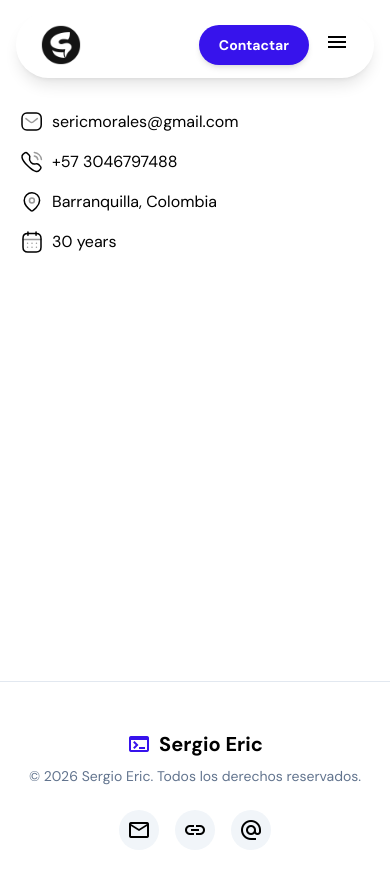
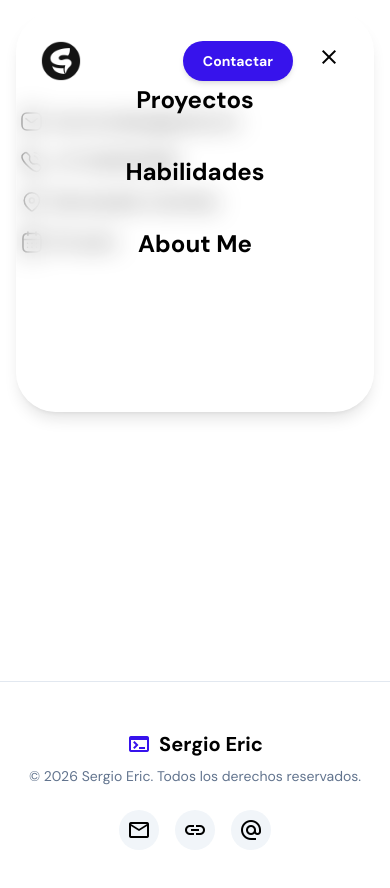
Before and after one commit to SergioEric/personal-website, a Next.js app: page /contact-me in a window 390 px wide. Both pictures are taken after a click on the button "menu". Shown: the top 888 px of the page. Built offline with nearby package versions, Linux system fonts and the light colour scheme.

Commit message:
feat: implement animated mobile menu in NavBar and add utility function for class merging

```diff
--- a/components/navbar/navbar.tsx
+++ b/components/navbar/navbar.tsx
@@ -2,20 +2,46 @@ import React, { useState, useEffect } from 'react';
 import Image from 'next/image';
 import Link from 'next/link';
 import { useTheme } from 'next-themes';
+import { cn } from '@lib/utils';
+import { useSpring, animated, config } from '@react-spring/web';
 
 const NavBar = () => {
   const { resolvedTheme } = useTheme();
   const [mounted, setMounted] = useState(false);
+  const [isMenuOpen, setIsMenuOpen] = useState(false);
+
+  const AnimatedDiv = animated.div as any;
+  const AnimatedNav = animated.nav as any;
+
+  const springProps = useSpring({
+    height: isMenuOpen ? '400px' : '73px',
+    borderRadius: isMenuOpen ? '2.5rem' : '3rem',
+    paddingTop: isMenuOpen ? '24px' : '12px',
+    paddingBottom: isMenuOpen ? '24px' : '12px',
+    config: config.gentle,
+  });
+
+  const menuSpring = useSpring({
+    opacity: isMenuOpen ? 1 : 0,
+    transform: isMenuOpen ? 'translateY(0px)' : 'translateY(-20px)',
+    config: config.gentle,
+  });
 
   useEffect(() => {
     setMounted(true);
   }, []);
 
+  const toggleMenu = () => {
+    setIsMenuOpen(!isMenuOpen);
+  };
+
   const logo_path = resolvedTheme === 'light' ? '/devef_black.webp' : '/devef_white.webp';
 
   return (
     <div className="fixed top-0 left-0 right-0 z-50 px-4 md:px-10 py-3">
-      <div className="mx-auto max-w-240 bg-white/10 dark:bg-[#292348]/40 backdrop-blur-md border border-white/20 dark:border-white/10 rounded-full px-6 py-3 shadow-lg">
+      <AnimatedDiv style={springProps} className={cn(
+        "mx-auto max-w-240 bg-white/10 dark:bg-[#292348]/40 backdrop-blur-md border border-white/20 dark:border-white/10 shadow-lg flex flex-col overflow-hidden px-6"
+      )}>
         <header className="flex items-center justify-between whitespace-nowrap">
           <div className="flex items-center gap-3">
             <Link href="/" className="flex items-center justify-center">
@@ -31,22 +57,13 @@ const NavBar = () => {
             </Link>
           </div>
           <nav className="hidden md:flex items-center gap-8">
-            <a
-              className="text-sm font-medium hover:text-primary transition-colors"
-              href="#work"
-            >
+            <a className="text-sm font-medium hover:text-primary transition-colors" href="#work">
               Proyectos
             </a>
-            <a
-              className="text-sm font-medium hover:text-primary transition-colors"
-              href="#skills"
-            >
+            <a className="text-sm font-medium hover:text-primary transition-colors" href="#skills">
               Habilidades
             </a>
-            <Link
-              className="text-sm font-medium hover:text-primary transition-colors"
-              href="/me"
-            >
+            <Link className="text-sm font-medium hover:text-primary transition-colors" href="/me">
               About Me
             </Link>
           </nav>
@@ -56,12 +73,45 @@ const NavBar = () => {
                 <span className="truncate">Contactar</span>
               </button>
             </Link>
-            <button className="md:hidden text-dark dark:text-white">
-              <span className="material-symbols-outlined">menu</span>
+            <button
+              className="xs:grid sm:grid md:hidden lg:hidden text-dark dark:text-white items-center justify-center bg-white/10 dark:bg-white/5 rounded-lg p-2 hover:bg-white/20 transition-colors"
+              onClick={toggleMenu}
+              aria-label="Toggle menu"
+            >
+              <span className="material-symbols-outlined">{isMenuOpen ? 'close' : 'menu'}</span>
             </button>
           </div>
         </header>
-      </div>
+
+        {/* Mobile Menu */}
+        <div className="md:hidden">
+          {isMenuOpen && (
+            <AnimatedNav style={menuSpring} className="flex flex-col items-center justify-center gap-10 flex-1">
+              <a
+                className="text-2xl font-semibold hover:text-primary transition-colors"
+                href="#work"
+                onClick={() => setIsMenuOpen(false)}
+              >
+                Proyectos
+              </a>
+              <a
+                className="text-2xl font-semibold hover:text-primary transition-colors"
+                href="#skills"
+                onClick={() => setIsMenuOpen(false)}
+              >
+                Habilidades
+              </a>
+              <Link
+                className="text-2xl font-semibold hover:text-primary transition-colors"
+                href="/me"
+                onClick={() => setIsMenuOpen(false)}
+              >
+                About Me
+              </Link>
+            </AnimatedNav>
+          )}
+        </div>
+      </AnimatedDiv>
     </div>
   );
 };
--- /dev/null
+++ b/lib/utils.ts
@@ -0,0 +1,6 @@
+import { ClassValue, clsx } from 'clsx';
+import { twMerge } from 'tailwind-merge';
+
+export function cn(...inputs: ClassValue[]) {
+  return twMerge(clsx(inputs));
+}
--- a/package.json
+++ b/package.json
@@ -8,11 +8,14 @@
     "start": "next start"
   },
   "dependencies": {
+    "@react-spring/web": "^10.0.3",
+    "clsx": "^2.1.1",
     "firebase": "^9.14.0",
     "next": "^16.1.1",
     "next-themes": "^0.4.6",
     "react": "^19.2.3",
-    "react-dom": "^19.2.3"
+    "react-dom": "^19.2.3",
+    "tailwind-merge": "^3.4.0"
   },
   "devDependencies": {
     "@tailwindcss/container-queries": "^0.1.1",
```
Also changed, not shown: 1 other file (tests, documents, lock files or other folders).
